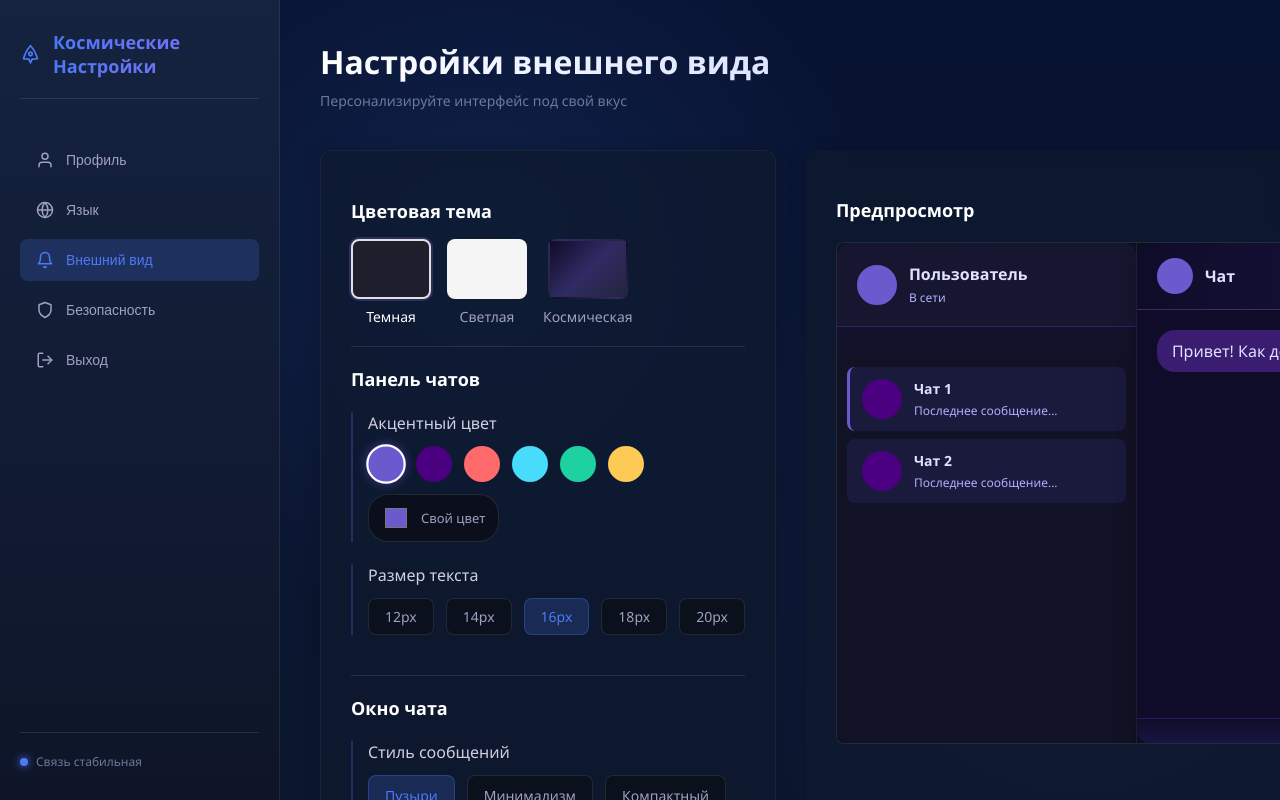
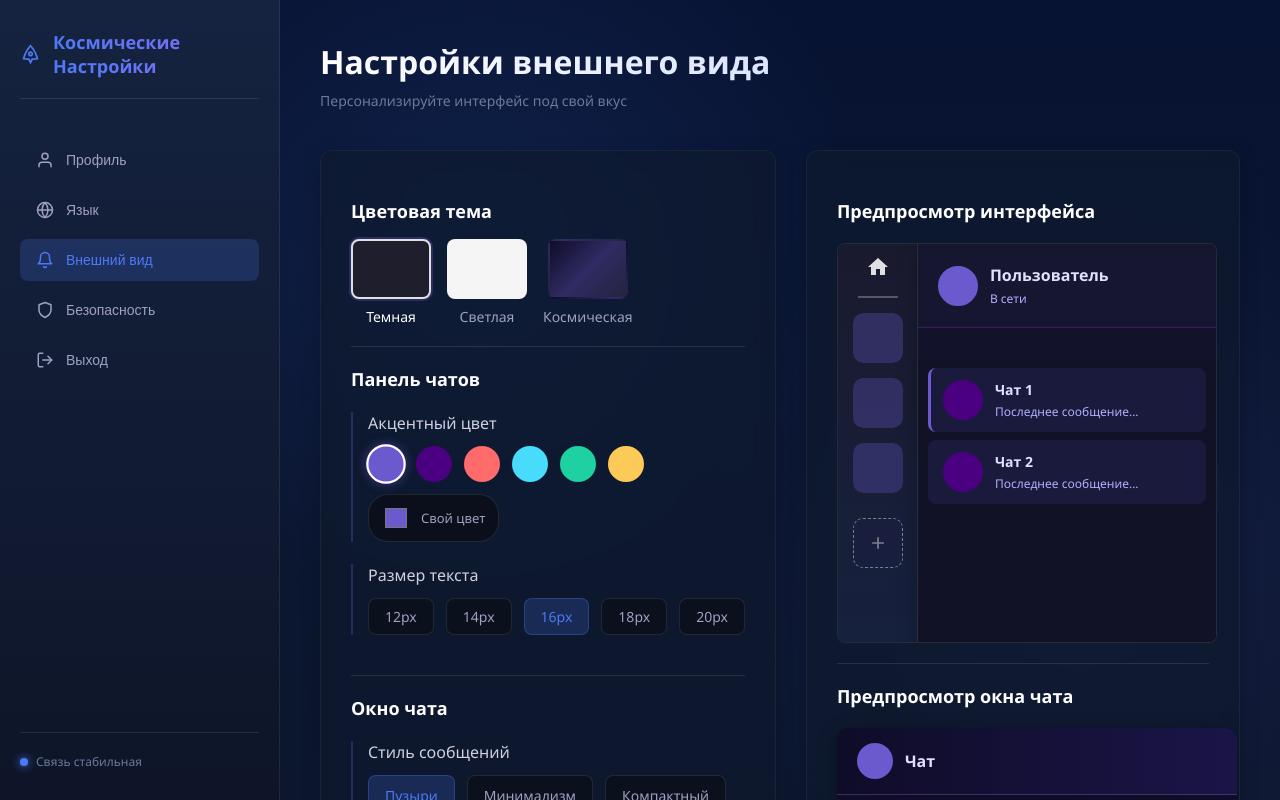
Before and after one commit to Germanfo1uli/MessengerWork, a React (Create React App) app in the folder messenger/: page /appearance in a window 1280 px wide. Built offline with nearby package versions, Linux system fonts and the light colour scheme.

Commit message:
Добавление малых настроек

```diff
--- a/messenger/src/JSX/SettingsPage/components/AppearanceSettings.jsx
+++ b/messenger/src/JSX/SettingsPage/components/AppearanceSettings.jsx
@@ -3,6 +3,7 @@ import { useNavigate } from 'react-router-dom';
 import styles from '../styles/AppearanceSettings.module.css';
 import ChatPanelPreview from './ChatPanelPreview';
 import ChatWindowPreview from './ChatWindowPreview';
+import GroupNavigationPreview from './GroupNavigationPreview';
 import Sidebar from './Sidebar';
 
 const AppearanceSettings = () => {
@@ -198,9 +199,12 @@ const AppearanceSettings = () => {
                     </div>
 
                     <div className={styles.previewPanel}>
-                        <h3>Предпросмотр</h3>
+                        <h3>Предпросмотр интерфейса</h3>
                         <div className={styles.previewWrapper}>
                             <div className={styles.interfacePreview}>
+                                <div className={styles.groupNavigationPreview}>
+                                    <GroupNavigationPreview theme={theme} />
+                                </div>
                                 <div className={styles.chatPanelPreview}>
                                     <ChatPanelPreview
                                         theme={theme}
@@ -208,7 +212,10 @@ const AppearanceSettings = () => {
                                         fontSize={panelFontSize}
                                     />
                                 </div>
-                                <div className={styles.chatWindowPreview}>
+                            </div>
+
+                            <h3 className={styles.previewSubtitle}>Предпросмотр окна чата</h3>
+                            <div className={styles.chatWindowPreviewContainer}>
                                 <ChatWindowPreview
                                     theme={theme}
                                     chatStyle={windowChatStyle}
@@ -221,7 +228,6 @@ const AppearanceSettings = () => {
                 </div>
             </div>
         </div>
-        </div>
     );
 };
 
--- /dev/null
+++ b/messenger/src/JSX/SettingsPage/components/GroupNavigationPreview.jsx
@@ -0,0 +1,37 @@
+import React from 'react';
+import styles from '../styles/GroupNavigationPreview.module.css';
+
+const GroupNavigationPreview = ({ theme }) => {
+    return (
+        <div className={`${styles.groupNavPreview} ${styles[theme]}`}>
+            <nav className={styles.navPanel}>
+                <button className={styles.homeButton}>
+                    <svg width="24" height="24" fill="currentColor" viewBox="0 0 24 24">
+                        <path d="M10 20v-6h4v6h5v-8h3L12 3 2 12h3v8z"/>
+                    </svg>
+                </button>
+                <div className={styles.separator}></div>
+                <div className={styles.groupList}>
+                    {[1, 2, 3].map((group) => (
+                        <div key={group} className={styles.groupItem}>
+                            <div className={styles.avatarWrapper}>
+                                <div className={styles.avatar}></div>
+                            </div>
+                        </div>
+                    ))}
+                    <div className={styles.addGroupButton}>
+                        <div className={styles.avatarWrapper}>
+                            <div className={styles.plusIcon}>
+                                <svg width="20" height="20" viewBox="0 0 24 24" fill="currentColor">
+                                    <path d="M19 13h-6v6h-2v-6H5v-2h6V5h2v6h6v2z"/>
+                                </svg>
+                            </div>
+                        </div>
+                    </div>
+                </div>
+            </nav>
+        </div>
+    );
+};
+
+export default GroupNavigationPreview;
--- a/messenger/src/JSX/SettingsPage/styles/AppearanceSettings.module.css
+++ b/messenger/src/JSX/SettingsPage/styles/AppearanceSettings.module.css
@@ -6,6 +6,7 @@
     color: #e0e0e0;
     font-family: 'Segoe UI', 'Roboto', sans-serif;
     overflow: hidden;
+
 }
 
 .mainContent {
@@ -20,6 +21,7 @@
             radial-gradient(circle at 80% 70%, rgba(106, 90, 205, 0.12) 0%, transparent 40%),
             linear-gradient(to bottom, #071332, #0c172f);
     z-index: 1;
+
 }
 
 .header {
@@ -44,6 +46,9 @@
 .settingsContainer {
     display: flex;
     gap: 30px;
+    max-width: 1600px; /* Ограничиваем максимальную ширину контейнера */
+    margin: 0 auto; /* Центрируем контейнер */
+    width: 100%;
 }
 
 .settingsPanel {
@@ -63,8 +68,10 @@
     border-radius: 12px;
     padding: 30px;
     backdrop-filter: blur(10px);
-    bordersem: 1px solid rgba(255, 255, 255, 0.05);
+    border: 1px solid rgba(255, 255, 255, 0.05);
     box-shadow: 0 4px 20px rgba(0, 0, 0, 0.2);
+    max-width: 800px; /* Ограничиваем максимальную ширину панели предпросмотра */
+    overflow: hidden; /* Скрываем переполнение */
 }
 
 .previewPanel h3 {
@@ -79,14 +86,7 @@
     height: calc(100% - 40px);
 }
 
-.interfacePreview {
-    display: flex;
-    flex-direction: row;
-    background: rgba(10, 14, 23, 0.5);
-    border-radius: 8px;
-    border: 1px solid rgba(255, 255, 255, 0.1);
-    overflow: hidden;
-}
+
 
 .chatPanelPreview {
     width: 300px;
@@ -96,7 +96,6 @@
 .chatWindowPreview {
     flex: 1;
 }
-
 .settingGroup {
     margin-bottom: 30px;
 }
@@ -370,3 +369,205 @@
 [data-theme="dark"] {
     --border-color: rgba(255, 255, 255, 0.1);
 }
+
+/* Добавляем новые стили */
+.groupNavPreview {
+    width: 80px;
+    border-right: 1px solid rgba(255, 255, 255, 0.1);
+}
+
+/* Добавляем новые стили */
+.previewSubtitle {
+    font-size: 18px;
+    margin: 20px 0 10px 0;
+    color: #ffffff;
+    padding-top: 20px;
+    border-top: 1px solid rgba(255, 255, 255, 0.1);
+}
+
+/* Обновляем существующие стили */
+.interfacePreview {
+    display: flex;
+    flex-direction: row;
+    background: rgba(10, 14, 23, 0.5);
+    border-radius: 8px;
+    border: 1px solid rgba(255, 255, 255, 0.1);
+    overflow: hidden;
+    height: 400px;
+    width: 380px;
+}
+
+.groupNavigationPreview {
+    width: 80px;
+    border-right: 1px solid rgba(255, 255, 255, 0.1);
+}
+
+.chatPanelPreview {
+    width: 300px;
+    border-right: none;
+}
+
+/* Add these new styles to your existing CSS file */
+
+/* Image upload styles */
+.imageUploadContainer {
+    display: flex;
+    flex-direction: column;
+    gap: 10px;
+    margin-bottom: 15px;
+}
+
+.uploadButton {
+    padding: 10px 15px;
+    background: rgba(106, 90, 205, 0.2);
+    border: 1px dashed rgba(106, 90, 205, 0.5);
+    border-radius: 8px;
+    color: #a0a0c0;
+    cursor: pointer;
+    transition: all 0.3s ease;
+    align-self: flex-start;
+}
+
+.uploadButton:hover {
+    background: rgba(106, 90, 205, 0.3);
+    color: #ffffff;
+}
+
+.uploadHint {
+    font-size: 12px;
+    color: #6a7a9a;
+}
+
+.uploadedImagePreview {
+    position: relative;
+    margin-top: 10px;
+    width: 100%;
+    max-height: 200px;
+    border-radius: 8px;
+    overflow: hidden;
+    border: 1px solid rgba(255, 255, 255, 0.1);
+}
+
+.uploadedImagePreview img {
+    width: 100%;
+    height: auto;
+    object-fit: cover;
+}
+
+.removeImageButton {
+    position: absolute;
+    top: 5px;
+    right: 5px;
+    width: 24px;
+    height: 24px;
+    background: rgba(255, 0, 0, 0.7);
+    border: none;
+    border-radius: 50%;
+    color: white;
+    font-weight: bold;
+    cursor: pointer;
+    display: flex;
+    align-items: center;
+    justify-content: center;
+    padding: 0;
+    line-height: 1;
+}
+
+.removeImageButton:hover {
+    background: rgba(255, 0, 0, 0.9);
+}
+
+/* Font selection styles */
+.fontOptions {
+    margin-bottom: 15px;
+}
+
+.fontSelect {
+    width: 100%;
+    padding: 10px;
+    border-radius: 8px;
+    background: rgba(10, 14, 23, 0.7);
+    border: 1px solid rgba(255, 255, 255, 0.1);
+    color: #e0e0e0;
+    font-family: inherit;
+}
+
+/* Range input styles */
+.rangeInputGroup {
+    margin-bottom: 15px;
+}
+
+.rangeInputGroup label {
+    display: block;
+    margin-bottom: 5px;
+    font-size: 14px;
+    color: #a0a0c0;
+}
+
+.rangeInputGroup input[type="range"] {
+    width: 100%;
+    height: 6px;
+    border-radius: 3px;
+    background: rgba(255, 255, 255, 0.1);
+    outline: none;
+    -webkit-appearance: none;
+}
+
+.rangeInputGroup input[type="range"]::-webkit-slider-thumb {
+    -webkit-appearance: none;
+    width: 16px;
+    height: 16px;
+    border-radius: 50%;
+    background: #6a5acd;
+    cursor: pointer;
+}
+
+/* Checkbox styles */
+.checkboxOptions {
+    display: flex;
+    flex-direction: column;
+    gap: 10px;
+}
+
+.checkboxLabel {
+    display: flex;
+    align-items: center;
+    gap: 8px;
+    font-size: 14px;
+    color: #a0a0c0;
+    cursor: pointer;
+}
+
+.checkboxLabel input {
+    margin: 0;
+    cursor: pointer;
+}
+
+/* Uploaded images grid */
+.uploadedImagesGrid {
+    display: grid;
+    grid-template-columns: repeat(3, 1fr);
+    gap: 10px;
+    margin-top: 10px;
+}
+
+.uploadedImageItem {
+    position: relative;
+    border-radius: 6px;
+    overflow: hidden;
+    aspect-ratio: 1;
+    border: 1px solid rgba(255, 255, 255, 0.1);
+}
+
+.uploadedImageItem img {
+    width: 100%;
+    height: 100%;
+    object-fit: cover;
+}
+
+.noImagesText {
+    font-size: 13px;
+    color: #6a7a9a;
+    text-align: center;
+    margin: 10px 0;
+}
--- a/messenger/src/JSX/SettingsPage/styles/ChatPanelPreview.module.css
+++ b/messenger/src/JSX/SettingsPage/styles/ChatPanelPreview.module.css
@@ -4,7 +4,7 @@
     display: flex;
     flex-direction: column;
     background: #1a1a2e;
-    border-radius: 12px;
+
     overflow: hidden;
     box-shadow: 0 4px 20px rgba(0, 0, 0, 0.3);
 }
--- /dev/null
+++ b/messenger/src/JSX/SettingsPage/styles/GroupNavigationPreview.module.css
@@ -0,0 +1,100 @@
+.groupNavPreview {
+    width: 80px;
+    height: 100%;
+    background: linear-gradient(180deg, #1a1a2e, #16213e);
+    border-right: 1px solid rgba(255, 255, 255, 0.1);
+}
+
+.groupNavPreview.light {
+    background: linear-gradient(180deg, #f5f5f5, #e0e0e0);
+    border-right: 1px solid rgba(0, 0, 0, 0.1);
+}
+
+.groupNavPreview.cosmic {
+    background: linear-gradient(180deg, #0f0c29, #302b63);
+    border-right: 1px solid rgba(255, 255, 255, 0.1);
+}
+
+.navPanel {
+    width: 80px;
+    height: 100%;
+    display: flex;
+    flex-direction: column;
+    align-items: center;
+    padding-top: 10px;
+}
+
+.homeButton {
+    background: none;
+    border: none;
+    color: inherit;
+    font-size: 24px;
+    margin-bottom: 10px;
+    cursor: pointer;
+    transition: transform 0.3s ease;
+}
+
+.homeButton:hover {
+    transform: scale(1.1);
+}
+
+.separator {
+    width: 40px;
+    height: 2px;
+    background: currentColor;
+    margin-bottom: 15px;
+    opacity: 0.3;
+}
+
+.groupList {
+    display: flex;
+    flex-direction: column;
+    gap: 15px;
+}
+
+.groupItem {
+    position: relative;
+}
+
+.avatarWrapper {
+    width: 50px;
+    height: 50px;
+    overflow: hidden;
+    border-radius: 10px;
+    position: relative;
+    transition: all 0.3s ease;
+}
+
+.avatar {
+    width: 100%;
+    height: 100%;
+    background: rgba(106, 90, 205, 0.3);
+    border-radius: 10px;
+}
+
+.addGroupButton {
+    position: relative;
+    margin-top: 10px;
+}
+
+.addGroupButton .avatarWrapper {
+    background: rgba(30, 30, 70, 0.7);
+    display: flex;
+    align-items: center;
+    justify-content: center;
+    border: 1px dashed currentColor;
+    opacity: 0.5;
+}
+
+.addGroupButton:hover .avatarWrapper {
+    opacity: 1;
+    transform: scale(1.05);
+}
+
+.plusIcon {
+    display: flex;
+    align-items: center;
+    justify-content: center;
+    width: 100%;
+    height: 100%;
+}
```
Also changed, not shown: messenger/src/JSX/SettingsPage/styles/ChatWindowPreview.module.css (line endings or trailing spaces). Lines whose indentation alone changed are shown as unchanged.
